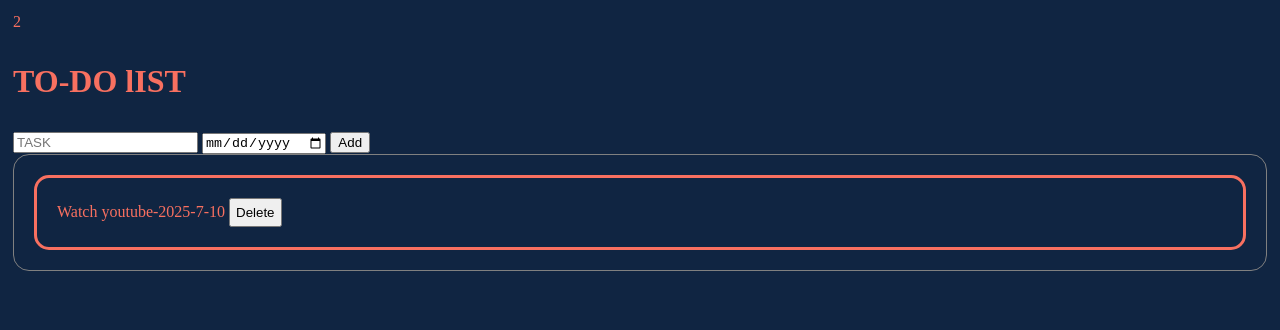
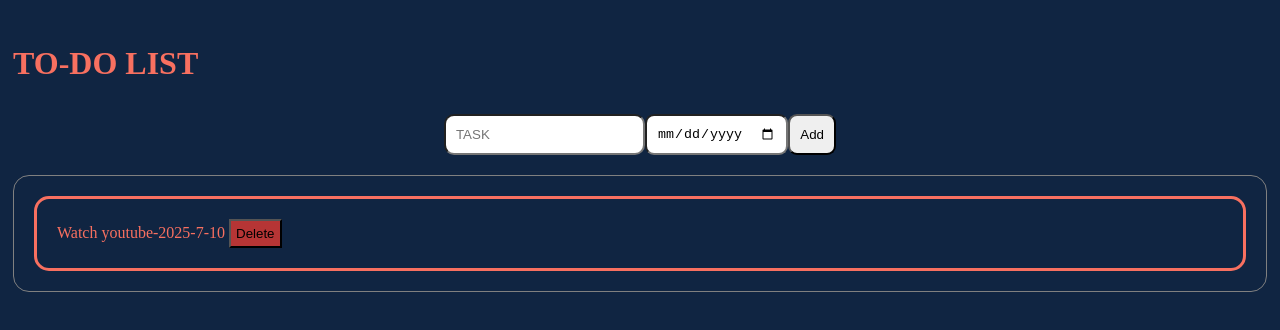
Before and after one commit to dshabzy28/my-web-project, a plain HTML site: page To-do list.html in a window 1280 px wide. Drawn offline with nearby package versions, Linux system fonts and the light colour scheme.

Commit message:
made ccpmodation in the css for header footeer and arranged the html

```diff
--- a/To-do list.html
+++ b/To-do list.html
@@ -1,4 +1,4 @@
-<!DOCTYPE html>2
+<!DOCTYPE html>
 <html lang="en">
 <head>
     <meta charset="UTF-8">
@@ -8,18 +8,31 @@
 </head>
 <body class="body">
 	<div class="header">
-        <h1><p>TO-DO lIST</p></h1>
+		<div class="left-header">
+			<h1><p>TO-DO LIST</p></h1>
 		</div>
 
+		<div class="middle-header">
 
+		</div>
 
+				<div class="right-header">
 
+		</div>
+	</div>
+
+	<div class="content">
+		<div class="data-input">
 			<input class="js-input" placeholder="TASK" type="text">
 			<input type="date" class="js-input-date">
 			<button class="js-add">Add</button>
+		</div>
 		<div id="todo-list"class="container-todo"></div>
+	</div>
 
+	<div class="footer">
 
+	</div>
 	<script type ="module" src="./scripts/To-do.js"></script>
 	<script src="https://cdn.jsdelivr.net/npm/sortablejs@latest/Sortable.min.js"></script>
 
--- a/css/To-do.css
+++ b/css/To-do.css
@@ -3,6 +3,24 @@
 	background-color: #102542;
 	color: #f87060;
 }
+.data-input{
+	display: flex;
+	justify-content: center;
+	margin-bottom: 20px;
+}
+.js-input{
+	padding: 10px;
+	border-radius: 10px;
+}
+.js-input-date{
+	padding: 10px;
+	border-radius: 9px;
+}
+.js-add{
+	padding: 10px;
+	border-radius: 9px;
+}
+
 .container-todo{
 	padding: 20px;
 	border: 1px solid gray;
@@ -12,13 +30,16 @@
 	padding: 20px;
 	border: 3px solid;
 	border-radius: 15px;
+	cursor: grab;
 }
 .main-todo:hover{
 	background-color: #eee;
 }
 .main-todo button{
 	padding: 5px;
+	background-color: rgb(182, 53, 53);
 }
 .main-todo button:hover {
   background: #e60000;
+  cursor: pointer;
 }
```
Lines whose indentation alone changed are shown as unchanged.
